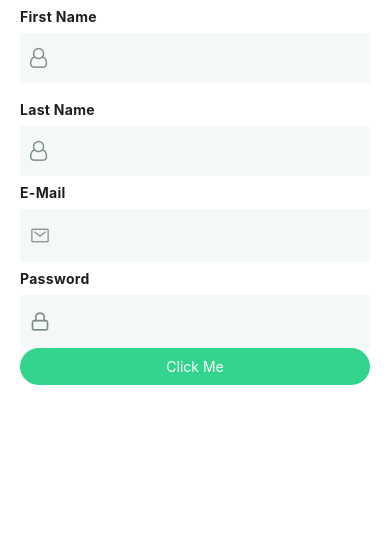
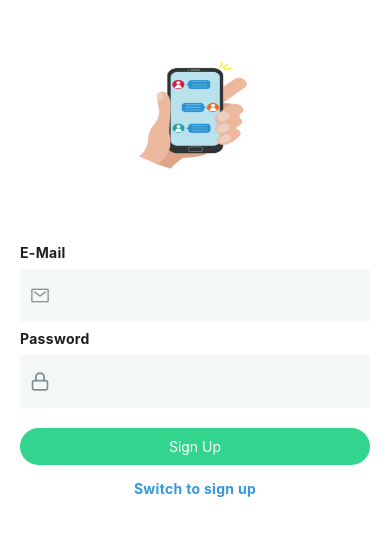
Before and after one commit to Grany35/mobile-chat, a React Native app: screen / in a window 390 px wide. Shown: the top 536 px of the page. Built offline with nearby package versions, Linux system fonts and the light colour scheme.

Commit message:
Added Login&Register Screen

```diff
--- /dev/null
+++ b/components/SignInForm.tsx
@@ -0,0 +1,26 @@
+import { Feather, FontAwesome, Ionicons } from "@expo/vector-icons";
+import React from "react";
+import { View } from "react-native";
+import Input from "./Input";
+import SubmitButton from "./SubmitButton";
+
+const SignInForm = (props) => {
+  return (
+    <>
+      <Input
+        label="E-Mail"
+        icon={"mail-outline"}
+        iconSize={20}
+        iconPack={Ionicons}
+      />
+      <Input label="Password" icon={"lock"} iconSize={20} iconPack={Feather} />
+      <SubmitButton
+        title="Sign Up"
+        onPress={() => console.log("pressed")}
+        style={{ marginTop: 20 }}
+      />
+    </>
+  );
+};
+
+export default SignInForm;
--- /dev/null
+++ b/components/SignUpForm.tsx
@@ -0,0 +1,39 @@
+import { Feather, FontAwesome, Ionicons } from "@expo/vector-icons";
+import React from "react";
+import { View } from "react-native";
+import Input from "./Input";
+import SubmitButton from "./SubmitButton";
+
+const SignUpFrom = (props) => {
+  return (
+    <>
+      <Input
+        label="First Name"
+        icon={"user-o"}
+        iconSize={20}
+        iconPack={FontAwesome}
+        errorText="Error"
+      />
+      <Input
+        label="Last Name"
+        icon={"user-o"}
+        iconSize={20}
+        iconPack={FontAwesome}
+      />
+      <Input
+        label="E-Mail"
+        icon={"mail-outline"}
+        iconSize={20}
+        iconPack={Ionicons}
+      />
+      <Input label="Password" icon={"lock"} iconSize={20} iconPack={Feather} />
+      <SubmitButton
+        title="Sign Up"
+        onPress={() => console.log("pressed")}
+        style={{ marginTop: 20 }}
+      />
+    </>
+  );
+};
+
+export default SignUpFrom;
--- a/components/SubmitButton.tsx
+++ b/components/SubmitButton.tsx
@@ -8,9 +8,16 @@ const SubmitButton = (props) => {
   const bgColor = props.disabled ? disabledBgColor : enabledBgColor;
 
   return (
-    <TouchableOpacity style={{...styles.button,...{backgroundColor:bgColor}}}>
+    <TouchableOpacity
+      onPress={props.disabled ? () => {} : props.onPress}
+      style={{
+        ...styles.button,
+        ...props.style,
+        ...{ backgroundColor: bgColor },
+      }}
+    >
       <Text style={{ color: props.disabled ? colors.grey : "white" }}>
-        Click Me
+        {props.title}
       </Text>
     </TouchableOpacity>
   );
--- a/screens/AuthScreen.tsx
+++ b/screens/AuthScreen.tsx
@@ -1,46 +1,79 @@
-import { FontAwesome, Ionicons, Feather } from "@expo/vector-icons";
-import React from "react";
-import { Text, View, StyleSheet } from "react-native";
+import React, { useState } from "react";
+import {
+  Text,
+  View,
+  StyleSheet,
+  TouchableOpacity,
+  Image,
+  ScrollView,
+  KeyboardAvoidingView,
+  Platform,
+} from "react-native";
 import { SafeAreaView } from "react-native-safe-area-context";
-import Input from "../components/Input";
 import PageContainer from "../components/PageContainer";
-import SubmitButton from "../components/SubmitButton";
+import SignInForm from "../components/SignInForm";
+import SignUpFrom from "../components/SignUpForm";
+import colors from "../constants/colors";
+import logo from "../assets/images/logo.png";
 
 const AuthScreen = (props) => {
+  const [isSignUp, setIsSignUp] = useState<boolean>(false);
   return (
     <SafeAreaView style={{ flex: 1 }}>
       <PageContainer>
-        <Input
-          label="First Name"
-          icon={"user-o"}
-          iconSize={20}
-          iconPack={FontAwesome}
-          errorText="Error"
-        />
-        <Input
-          label="Last Name"
-          icon={"user-o"}
-          iconSize={20}
-          iconPack={FontAwesome}
-        />
-        <Input
-          label="E-Mail"
-          icon={"mail-outline"}
-          iconSize={20}
-          iconPack={Ionicons}
-        />
-        <Input
-          label="Password"
-          icon={"lock"}
-          iconSize={20}
-          iconPack={Feather}
-        />
-        <SubmitButton />
+        <ScrollView>
+          <KeyboardAvoidingView
+            style={styles.keyboardAvoidingView}
+            behavior={Platform.OS === "ios" ? "height" : undefined}
+            keyboardVerticalOffset={100}
+          >
+            <View style={styles.imageContainer}>
+              <Image
+                style={styles.image}
+                resizeMode={"contain"}
+                source={logo}
+              />
+            </View>
+            {isSignUp ? <SignUpFrom /> : <SignInForm />}
+
+            <TouchableOpacity
+              onPress={() => setIsSignUp((prevState) => !prevState)}
+              style={styles.linkContainer}
+            >
+              <Text style={styles.link}>{`Switch to ${
+                isSignUp ? "sign in" : "sign up"
+              }`}</Text>
+            </TouchableOpacity>
+          </KeyboardAvoidingView>
+        </ScrollView>
       </PageContainer>
     </SafeAreaView>
   );
 };
 
-const styles = StyleSheet.create({});
+const styles = StyleSheet.create({
+  linkContainer: {
+    justifyContent: "center",
+    alignItems: "center",
+    marginVertical: 15,
+  },
+  link: {
+    color: colors.blue,
+    fontWeight: "bold",
+    letterSpacing: 0.3,
+  },
+  imageContainer: {
+    justifyContent: "center",
+    alignItems: "center",
+    marginTop: 10,
+  },
+  image: {
+    width: "50%",
+  },
+  keyboardAvoidingView: {
+    flex: 1,
+    justifyContent: "center",
+  },
+});
 
 export default AuthScreen;
```
Also changed, not shown: assets/images/logo.png (added).
